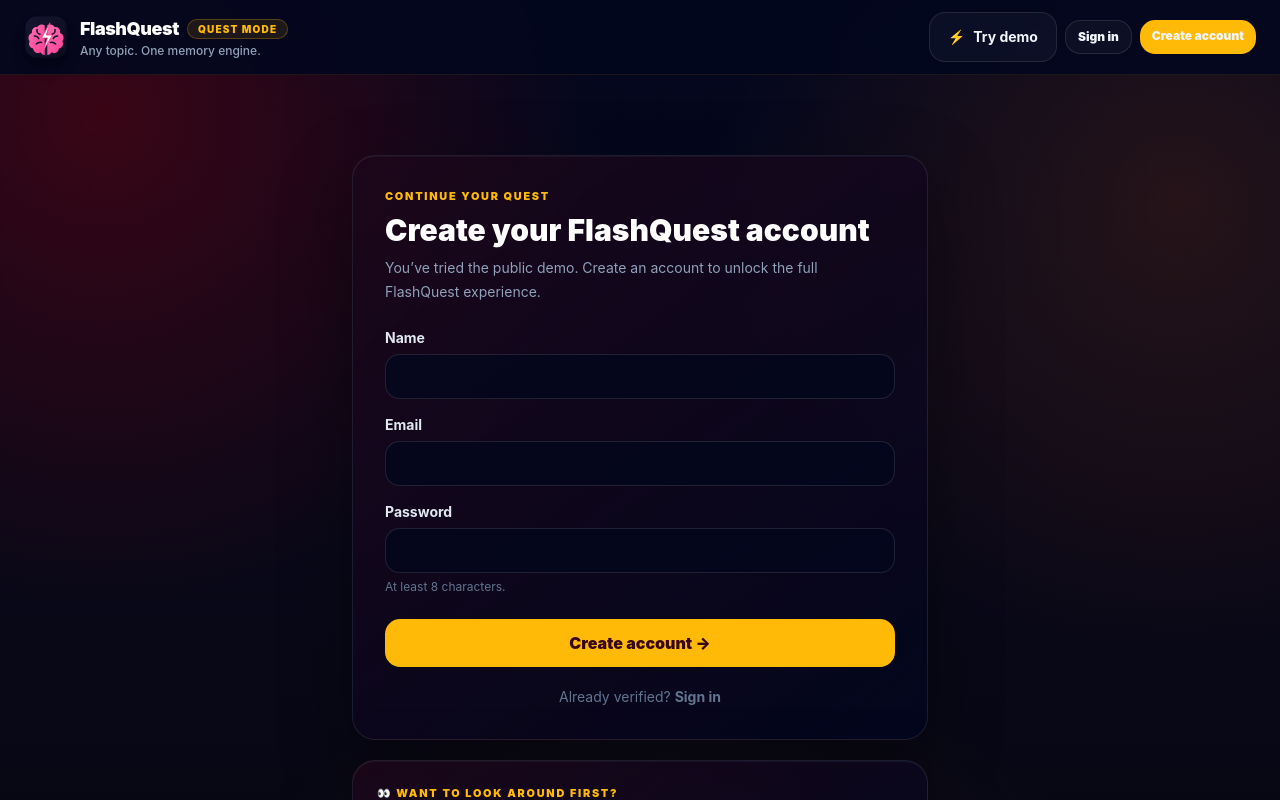
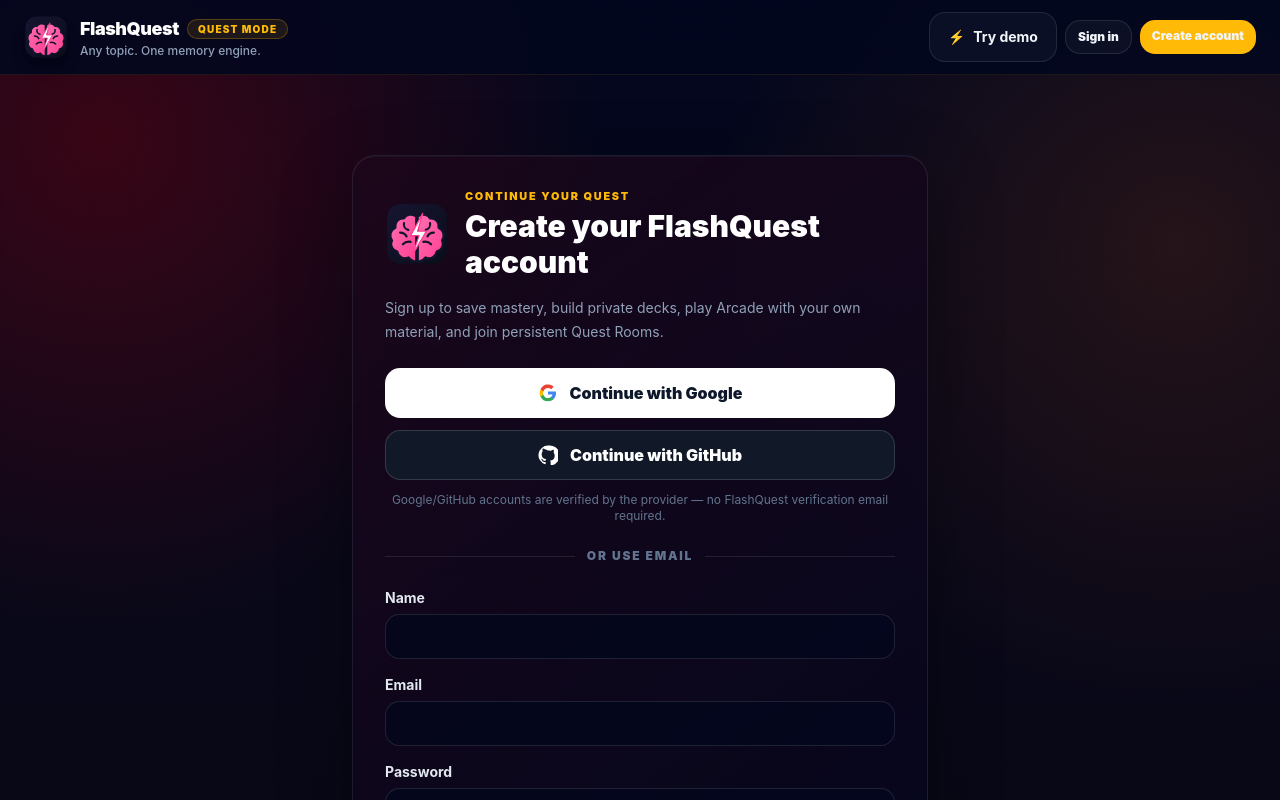
Before and after one commit to mergemaven11/FlashQuest, a React (Vite) app in the folder frontend/: page /signup in a window 1280 px wide. Shown: the top 800 px of the page. Built offline with nearby package versions, Linux system fonts and the light colour scheme; no server answers.

Commit message:
feat: add branded OAuth signup options

```diff
--- a/frontend/src/pages/Signup.tsx
+++ b/frontend/src/pages/Signup.tsx
@@ -2,6 +2,7 @@ import { useState } from "react";
 import { Link, useLocation, useNavigate } from "react-router-dom";
 import { resendVerification, signup } from "../api";
 import { DEMO_ACCOUNT_EMAIL, useAuth } from "../auth";
+import SocialAuthButtons from "../components/SocialAuthButtons";
 
 const DEMO_PASSWORD = "QuestRoomDemo!";
 
@@ -33,7 +34,13 @@ export default function Signup() {
       setSentTo(result.email);
       setMessage(result.message);
     } catch (e) {
-      setError(e instanceof Error ? e.message : "Could not create account");
+      const text = e instanceof Error ? e.message : "Could not create account";
+      if (text.includes("HTTP 503") || text.includes("HTTP 409")) {
+        setSentTo(email.trim().toLowerCase());
+        setMessage("Your account may already exist. You can resend verification below, or use Google/GitHub instead.");
+      } else {
+        setError(text);
+      }
     } finally {
       setLoading(false);
     }
@@ -69,18 +76,14 @@ export default function Signup() {
     return (
       <div className="mx-auto max-w-xl py-10">
         <div className="game-panel p-7 text-center sm:p-10">
-          <div className="text-6xl">📬</div>
+          <img src="/flashquest-logo.svg" alt="FlashQuest" className="mx-auto h-20 w-20 rounded-3xl" />
           <p className="metric-label mt-5">Almost there</p>
-          <h1 className="mt-2 text-3xl font-black text-white">Check your inbox!</h1>
-          <p className="mt-3 text-slate-300">We sent a verification link to <b className="text-[#ffba08]">{sentTo}</b>.</p>
-          <p className="mt-2 text-sm text-slate-500">
-            {joiningRooms
-              ? "Verify your email, then sign in and FlashQuest will send you to Quest Rooms."
-              : "Verify your email, then sign in to continue your quest."}
-          </p>
+          <h1 className="mt-2 text-3xl font-black text-white">Finish your account</h1>
+          <p className="mt-3 text-slate-300">Email account: <b className="text-[#ffba08]">{sentTo}</b></p>
           {message && <p className="mt-5 rounded-xl border border-[#faa307]/20 bg-[#faa307]/10 p-3 text-sm text-[#ffba08]">{message}</p>}
           {error && <p className="mt-5 rounded-xl border border-[#d00000]/40 bg-[#6a040f]/40 p-3 text-sm text-rose-200">{error}</p>}
-          <div className="mt-6 flex flex-wrap justify-center gap-3">
+          <div className="mt-6"><SocialAuthButtons next={safeNext} /></div>
+          <div className="mt-5 flex flex-wrap justify-center gap-3">
             <button className="game-button bg-[#ffba08] px-4 py-2 text-sm font-black text-[#370617]" onClick={() => void resend()} disabled={loading}>Resend email</button>
             <Link className="game-button border border-white/10 bg-white/[0.04] px-4 py-2 text-sm font-black text-white" to={loginTarget}>Go to sign in</Link>
           </div>
@@ -92,53 +95,33 @@ export default function Signup() {
   return (
     <div className="mx-auto grid max-w-xl gap-5 py-6 sm:py-10">
       <form onSubmit={onSubmit} className="game-panel p-6 sm:p-8">
-        <p className="metric-label">{joiningRooms ? "👥 Join Quest Rooms" : "Continue your quest"}</p>
-        <h1 className="mt-2 text-3xl font-black text-white">Create your FlashQuest account</h1>
-        <p className="mt-2 text-sm leading-6 text-slate-400">
-          {joiningRooms
-            ? "Create and verify an account so FlashQuest can take you directly to the room experience you chose."
-            : "You’ve tried the public demo. Create an account to unlock the full FlashQuest experience."}
-        </p>
-
-        {joiningRooms && (
-          <div className="mt-5 rounded-2xl border border-[#faa307]/25 bg-[#faa307]/[0.07] p-4 text-sm leading-6 text-slate-300">
-            <b className="text-[#ffba08]">Why an account?</b> Quest Rooms need a signed-in identity for membership and realtime participation.
+        <div className="flex items-center gap-4">
+          <img src="/flashquest-logo.svg" alt="FlashQuest" className="h-16 w-16 rounded-2xl" />
+          <div>
+            <p className="metric-label">{joiningRooms ? "Join Quest Rooms" : "Continue your quest"}</p>
+            <h1 className="mt-1 text-3xl font-black text-white">Create your FlashQuest account</h1>
           </div>
-        )}
-
-        <div className="mt-6 grid gap-4">
-          <label className="grid gap-1.5 text-sm font-bold text-slate-200">Name
-            <input className="game-input" value={displayName} onChange={(e) => setDisplayName(e.target.value)} autoComplete="name" required />
-          </label>
-          <label className="grid gap-1.5 text-sm font-bold text-slate-200">Email
-            <input className="game-input" type="email" value={email} onChange={(e) => setEmail(e.target.value)} autoComplete="email" required />
-          </label>
-          <label className="grid gap-1.5 text-sm font-bold text-slate-200">Password
-            <input className="game-input" type="password" minLength={8} value={password} onChange={(e) => setPassword(e.target.value)} autoComplete="new-password" required />
-            <span className="text-xs font-normal text-slate-500">At least 8 characters.</span>
-          </label>
         </div>
-
+        <p className="mt-4 text-sm leading-6 text-slate-400">Sign up to save mastery, build private decks, play Arcade with your own material, and join persistent Quest Rooms.</p>
+        <div className="mt-6"><SocialAuthButtons next={safeNext} /></div>
+        <p className="mt-3 text-center text-xs text-slate-500">Google/GitHub accounts are verified by the provider — no FlashQuest verification email required.</p>
+        <div className="my-6 flex items-center gap-3 text-xs font-black uppercase tracking-[0.15em] text-slate-500"><span className="h-px flex-1 bg-white/10" /><span>or use email</span><span className="h-px flex-1 bg-white/10" /></div>
+        <div className="grid gap-4">
+          <label className="grid gap-1.5 text-sm font-bold text-slate-200">Name<input className="game-input" value={displayName} onChange={(e) => setDisplayName(e.target.value)} autoComplete="name" required /></label>
+          <label className="grid gap-1.5 text-sm font-bold text-slate-200">Email<input className="game-input" type="email" value={email} onChange={(e) => setEmail(e.target.value)} autoComplete="email" required /></label>
+          <label className="grid gap-1.5 text-sm font-bold text-slate-200">Password<input className="game-input" type="password" minLength={8} value={password} onChange={(e) => setPassword(e.target.value)} autoComplete="new-password" required /><span className="text-xs font-normal text-slate-500">At least 8 characters. Email signups still use verification.</span></label>
+        </div>
         {error && <p className="mt-4 rounded-xl border border-[#d00000]/40 bg-[#6a040f]/40 p-3 text-sm text-rose-200">{error}</p>}
-        <button className="game-button mt-6 w-full bg-[#ffba08] px-5 py-3 font-black text-[#370617]" disabled={loading}>{loading ? "Creating account…" : joiningRooms ? "Create account for Quest Rooms →" : "Create account →"}</button>
-        <p className="mt-5 text-center text-sm text-slate-500">Already verified? <Link className="font-bold text-[#faa307]" to={loginTarget}>Sign in</Link></p>
+        <button className="game-button mt-6 w-full bg-[#ffba08] px-5 py-3 font-black text-[#370617]" disabled={loading}>{loading ? "Creating account…" : "Create with email →"}</button>
+        <p className="mt-5 text-center text-sm text-slate-500">Already have an account? <Link className="font-bold text-[#faa307]" to={loginTarget}>Sign in</Link></p>
       </form>
 
       <section className="game-panel border-[#faa307]/25 p-5 sm:p-6">
-        <p className="metric-label">👀 Want to look around first?</p>
+        <p className="metric-label">Want to look around first?</p>
         <h2 className="mt-2 text-xl font-black text-white">Enter the Demo Room</h2>
-        <p className="mt-2 text-sm leading-6 text-slate-400">
-          See realtime chat and the signed-in room experience without creating an account yet. Demo sessions reset automatically after 2 minutes.
-        </p>
+        <p className="mt-2 text-sm leading-6 text-slate-400">See the signed-in room experience before creating an account.</p>
         {demoError && <p className="mt-4 rounded-xl border border-[#d00000]/40 bg-[#6a040f]/40 p-3 text-sm text-rose-200">{demoError}</p>}
-        <button
-          type="button"
-          className="game-button mt-4 w-full border border-[#faa307]/35 bg-[#faa307]/10 px-5 py-3 font-black text-[#ffba08]"
-          disabled={demoLoading}
-          onClick={() => void enterDemoRoom()}
-        >
-          {demoLoading ? "Entering demo…" : "👥 Enter Demo Room"}
-        </button>
+        <button type="button" className="game-button mt-4 w-full border border-[#faa307]/35 bg-[#faa307]/10 px-5 py-3 font-black text-[#ffba08]" disabled={demoLoading} onClick={() => void enterDemoRoom()}>{demoLoading ? "Entering demo…" : "👥 Enter Demo Room"}</button>
       </section>
     </div>
   );
```
